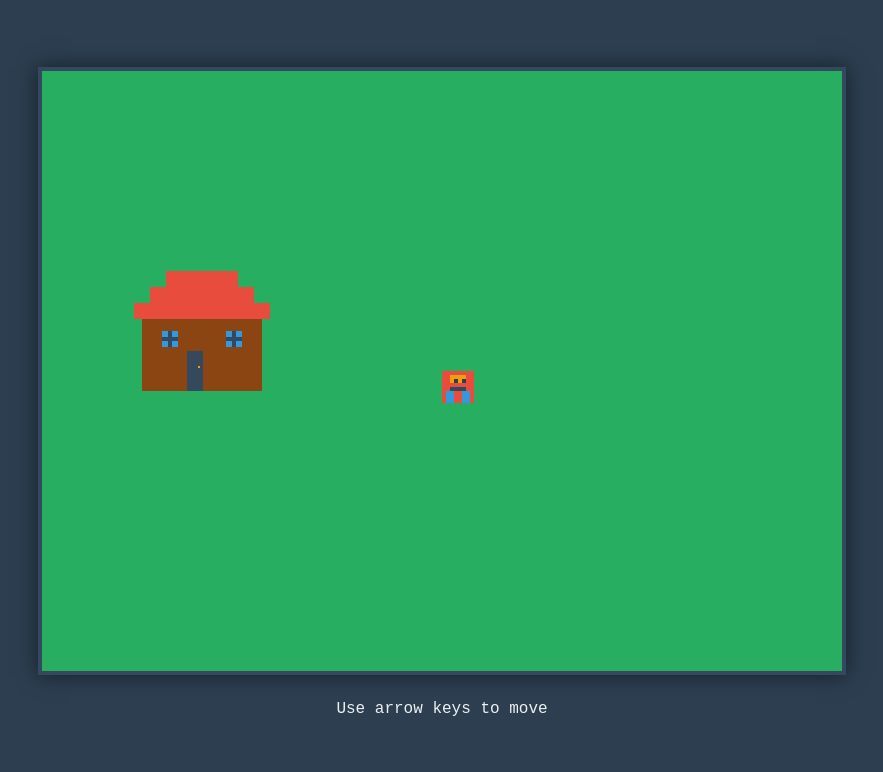
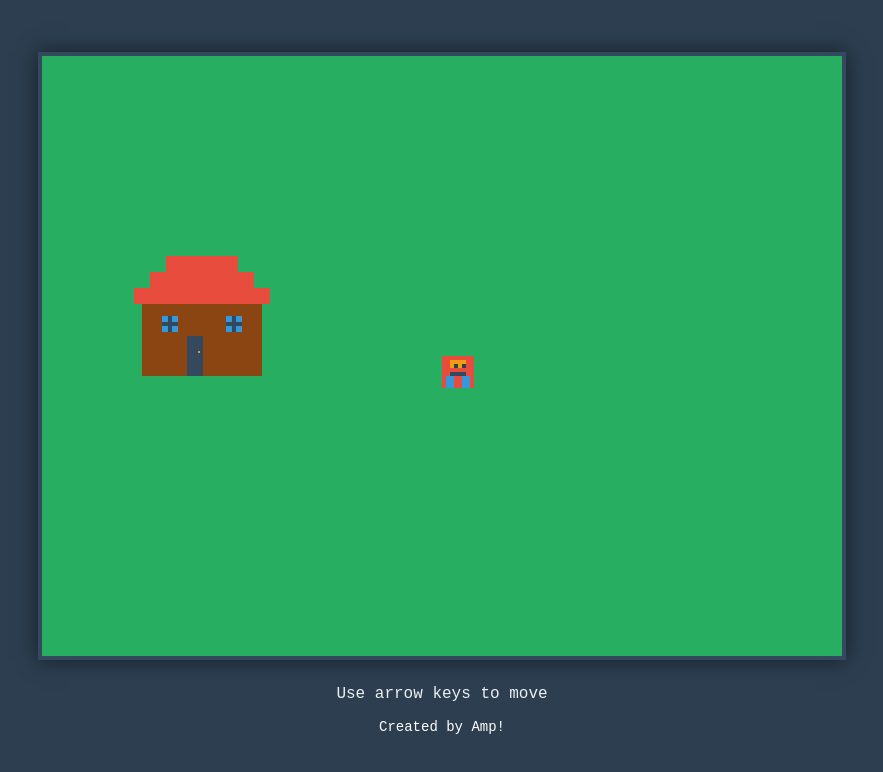
Before and after one commit to derek-feriancek-sg/lxePub, a plain HTML site: page index.html in a window 1280 px wide. Shown: the whole page, without its empty margins (198-1081 px from the left). Drawn offline with Linux system fonts and the light colour scheme.

Commit message:
Add creator credit line to game
https://ampcode.com/threads/T-69fc8649-1b0a-4882-92c4-f9ef6e676653

```diff
--- a/index.html
+++ b/index.html
@@ -12,6 +12,9 @@
         <div class="controls">
             <p>Use arrow keys to move</p>
         </div>
+        <div class="credits">
+            <p>Created by Amp!</p>
+        </div>
     </div>
     <script src="game.js"></script>
 </body>
--- a/style.css
+++ b/style.css
@@ -27,3 +27,9 @@ body {
     color: #ecf0f1;
     font-size: 16px;
 }
+
+.credits {
+    margin-top: 10px;
+    color: white;
+    font-size: 14px;
+}
```
